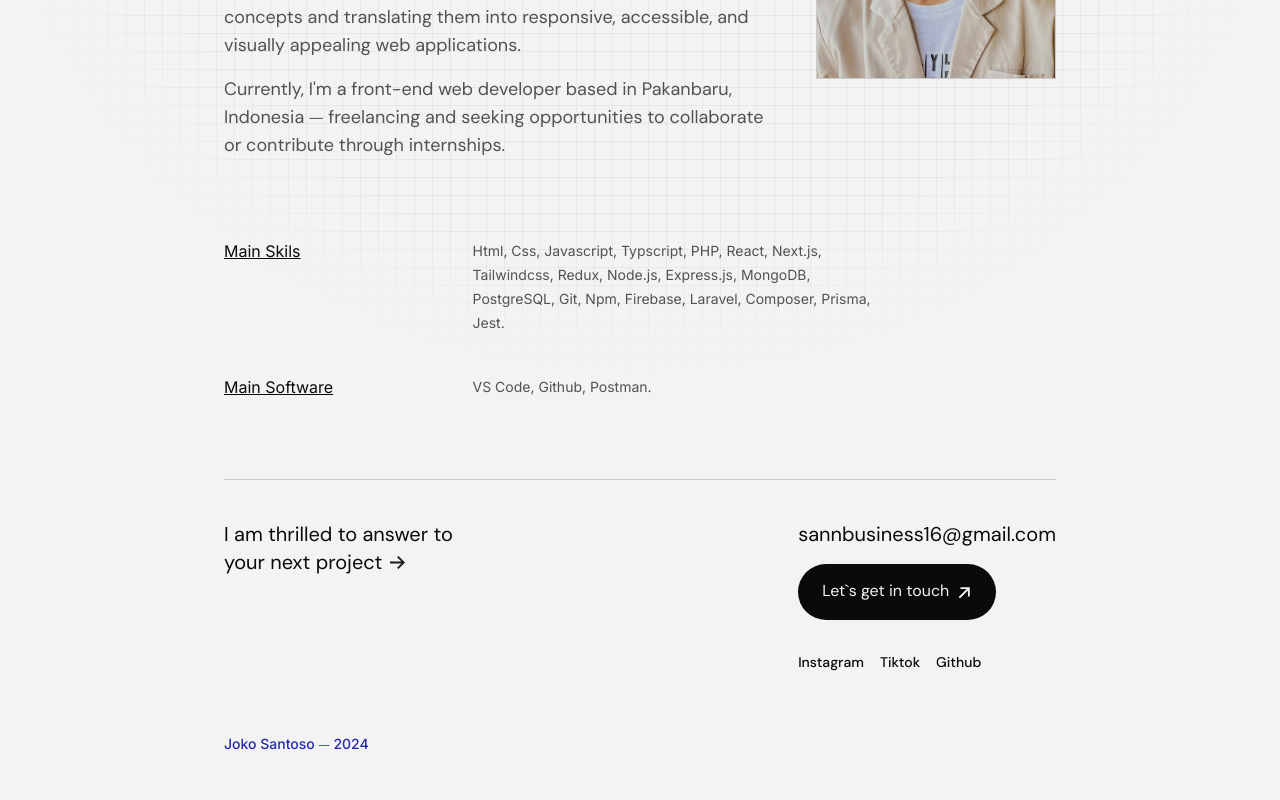
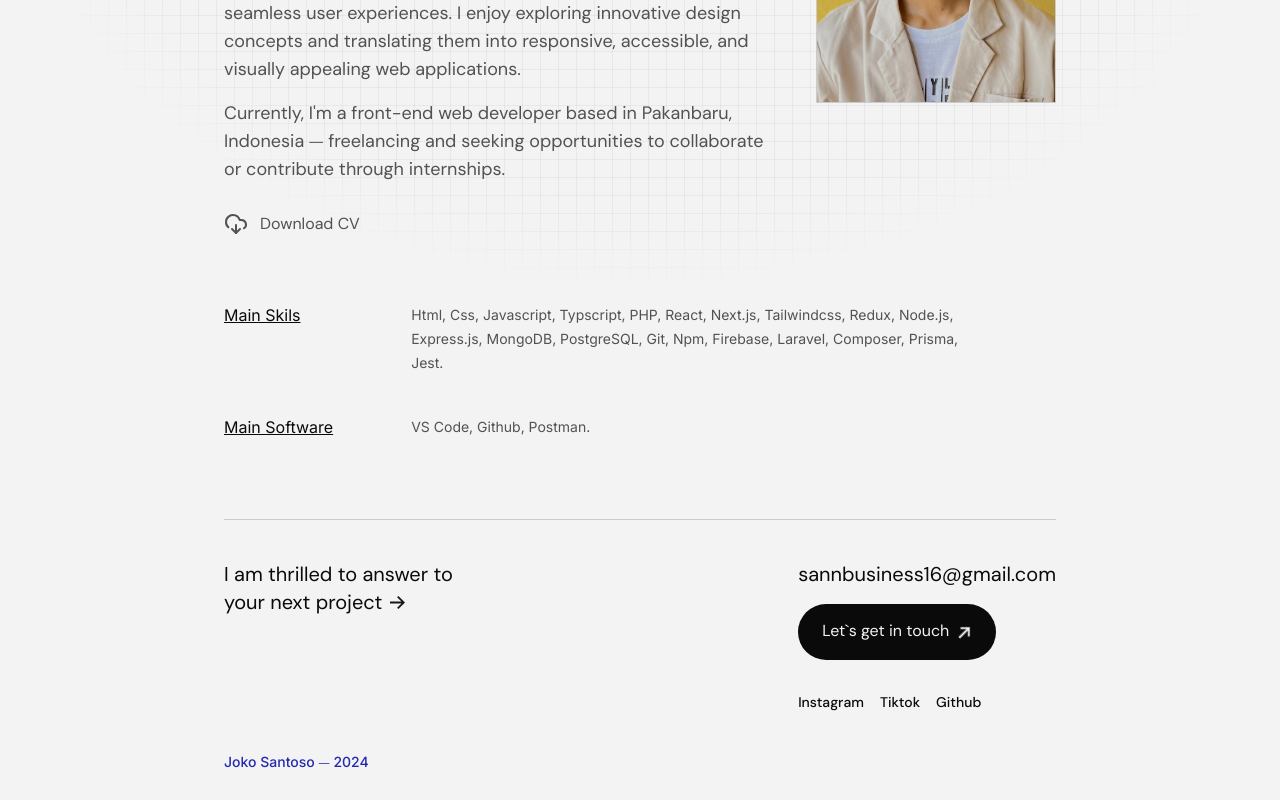
Before and after one commit to jokoo7/portfolio-homepage, a Next.js app: page /about in a window 1280 px wide. Shown: the part 345-1145 px from the top of the page. Before the commit the page ends 1121 px from the top, so only its background shows below. Built offline with nearby package versions, Linux system fonts and the light colour scheme.

Commit message:
feat: Updated navbar, footer, and about page with various changes

```diff
--- a/components/footer.tsx
+++ b/components/footer.tsx
@@ -6,7 +6,7 @@ const Footer = () => {
   return (
     <div className="wrapper mt-20">
       <div className="mt-10 border-t">
-        <div className="flex flex-col sm:flex-row gap-10 sm:gap-0 py-10 items-start justify-between">
+        <div className="flex flex-col sm:flex-row gap-16 sm:gap-0 py-10 items-start justify-between">
           <div>
             <span className="text-xl block">I am thrilled to answer to</span>
             <div className="text-xl flex items-center gap-2">
@@ -36,11 +36,9 @@ const Footer = () => {
           </div>
         </div>
       </div>
-      <div className="h-16 flex flex-col xs:flex-row items-center justify-between gap-4">
-        <span className="block text-secondary font-inter text-sm font-medium">
-          Joko Santoso ⏤ {new Date().getFullYear()}
-        </span>
-      </div>
+      <span className="h-12 mt-8 sm:mt-0 block text-secondary font-inter text-sm font-medium">
+        Joko Santoso ⏤ {new Date().getFullYear()}
+      </span>
     </div>
   );
 };
--- a/components/layouts/main.tsx
+++ b/components/layouts/main.tsx
@@ -10,8 +10,8 @@ const MainLayout = ({
   return (
     <>
       <Navbar />
-      <div className="absolute inset-0 -z-50 w-full min-h-screen bg-[linear-gradient(to_right,#80808018_1px,transparent_1px),linear-gradient(to_bottom,#80808018_1px,transparent_1px)] bg-[size:18px_18px] [mask-image:radial-gradient(ellipse_50%_70%_at_50%_20%,#000_80%,transparent_100%)]"></div>
-      <main className="mt-10">{children}</main>
+      <div className="absolute inset-0 -z-50 w-full min-h-screen bg-[linear-gradient(to_right,#80808018_1px,transparent_1px),linear-gradient(to_bottom,#80808018_1px,transparent_1px)] bg-[size:18px_18px] [mask-image:radial-gradient(ellipse_50%_60%_at_50%_20%,#000_80%,transparent_100%)]"></div>
+      <main className="mt-32">{children}</main>
       <Footer />
     </>
   );
--- a/components/navbar.tsx
+++ b/components/navbar.tsx
@@ -1,18 +1,63 @@
 "use client";
 
-import { useState } from "react";
+import { useEffect, useRef, useState } from "react";
 import { ModeToggle } from "@/components/mode-toggle";
 import Link from "next/link";
 import { Menu, X } from "lucide-react";
+import { cn } from "@/lib/utils";
 
 const Navbar = () => {
+  const navRef = useRef(0);
   const [toggle, setToggle] = useState(false);
+  const [navbar, setNavbar] = useState(true);
+  const [navBg, setNavBg] = useState(false);
+
+  useEffect(() => {
+    let ticking = false;
+
+    const handleScroll = () => {
+      if (!ticking) {
+        window.requestAnimationFrame(() => {
+          const { scrollY } = window;
+          const isScrollingDown = scrollY > navRef.current;
+
+          setNavbar((prev) => {
+            const newNavbarState = !isScrollingDown || scrollY === 0;
+            return prev !== newNavbarState ? newNavbarState : prev;
+          });
+
+          setNavBg((prev) => {
+            const newNavBgState = scrollY > 0;
+            return prev !== newNavBgState ? newNavBgState : prev;
+          });
+
+          navRef.current = scrollY;
+          ticking = false;
+        });
+        ticking = true;
+      }
+    };
+
+    window.addEventListener("scroll", handleScroll, { passive: true });
+
+    // Initial check in case the user starts on a scrolled page
+    handleScroll();
+
+    return () => window.removeEventListener("scroll", handleScroll);
+  }, []);
 
   return (
-    <nav className="w-full">
+    <nav
+      className={cn(
+        "w-full fixed top-0 left-0 right-0 z-50 transition-all duration-300 -translate-y-[100%]",
+        { "translate-y-0": navbar },
+        { "bg-background": navBg },
+        { "bg-transparent": !navBg }
+      )}
+    >
       <div className="wrapper flex justify-between items-center h-16">
         <div className="text-3xl font-semibold whitespace-nowrap">sann.</div>
-        <div className="flex items-center gap-8 ">
+        <div className="flex items-center gap-8">
           <div className="hidden sm:block space-x-8">
             <Link href="/">Home</Link>
             <Link href="/about">About</Link>
@@ -29,7 +74,7 @@ const Navbar = () => {
             >
               <Menu
                 strokeWidth={1.5}
-                className={` h-[1.5rem] w-[1.5rem] rotate-0 transition-all text-background  ${
+                className={`h-[1.5rem] w-[1.5rem] rotate-0 transition-all text-background ${
                   toggle ? "scale-0" : "scale-100"
                 }`}
               />
--- a/components/pages/about.tsx
+++ b/components/pages/about.tsx
@@ -3,6 +3,7 @@
 import React from "react";
 import Section from "@/components/section";
 import Image from "next/image";
+import { CloudDownload } from "lucide-react";
 
 const AboutPage = () => {
   return (
@@ -23,9 +24,15 @@ const AboutPage = () => {
               Currently, I&apos;m a front-end web developer based in Pakanbaru, Indonesia ⏤ freelancing
               and seeking opportunities to collaborate or contribute through internships.
             </p>
+            <div className="mt-8">
+              <button className="flex items-center gap-3 text-main-gray hover:underline">
+                <CloudDownload className="animate-bounce" />
+                <span className="block -mt-1.5">Download CV</span>
+              </button>
+            </div>
           </div>
           <div className="w-full sm:w-fit flex justify-center">
-            <div className="w-52 md:w-60 aspect-[3/4] h-fit border flex-shrink-0 overflow-hidden">
+            <div className="w-full xs:w-72 sm:w-52 md:w-60 aspect-[3/4] h-fit border flex-shrink-0 overflow-hidden">
               <Image
                 src="/images/me.jpg"
                 width={100}
@@ -37,20 +44,19 @@ const AboutPage = () => {
           </div>
         </div>
       </Section>
-      <Section delay={0.4} className="my-20">
-        <div className="grid grid-cols-1 gap-y-4 xs:grid-cols-3 sm:gap-y-10 sm:gap-x-20 font-inter w-full sm:w-[80%]">
+      <Section delay={0.4} className="mt-16 mb-20">
+        <div className="grid grid-cols-1 gap-y-4 sm:grid-cols-4 sm:gap-y-10 sm:gap-x-0 font-inter w-full md:w-[90%]">
           <p className="underline whitespace-nowrap">Main Skils</p>
 
-          <p className="text-sm xs:col-span-2 text-main-gray leading-6">
+          <p className="text-sm xs:col-span-3 text-main-gray leading-6">
             Html, Css, Javascript, Typscript, PHP, React, Next.js, Tailwindcss, Redux, Node.js,
             Express.js, MongoDB, PostgreSQL, Git, Npm, Firebase, Laravel, Composer, Prisma, Jest.
           </p>
 
           <p className="underline whitespace-nowrap">Main Software</p>
 
-          <p className="text-sm xs:col-span-2 text-main-gray leading-6">VS Code, Github, Postman.</p>
+          <p className="text-sm xs:col-span-3 text-main-gray leading-6">VS Code, Github, Postman.</p>
         </div>
-        <div></div>
       </Section>
     </>
   );
--- a/components/pages/home.tsx
+++ b/components/pages/home.tsx
@@ -10,7 +10,7 @@ const HomePage = () => {
   return (
     <>
       <header className="max-w-4xl mx-auto">
-        <div className="w-full flex flex-col justify-between gap-4 sm:gap-0 py-6">
+        <div className="w-full flex flex-col justify-between gap-4 sm:gap-0 pb-6">
           <Section className="text-5xl xs:text-6xl sm:text-7xl font-bold w-full flex flex-col">
             <span>Websites&</span>
             <span>Branding.</span>
```
